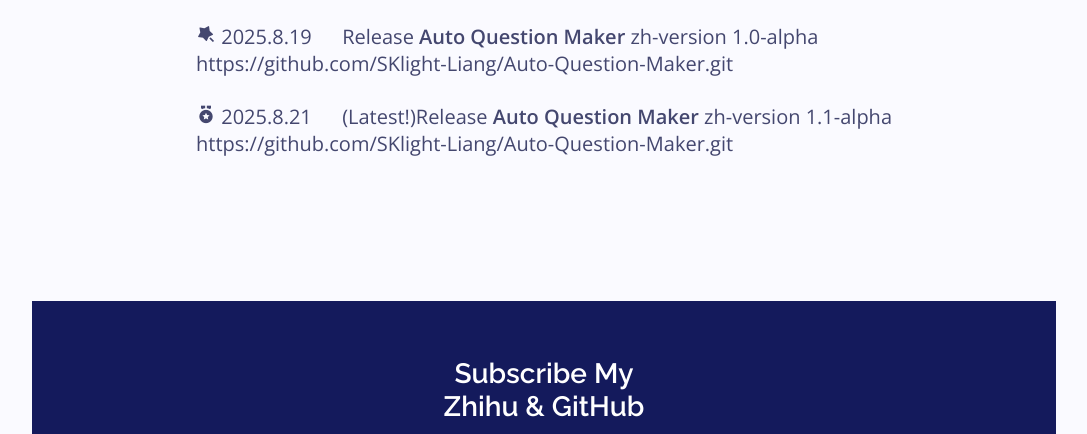
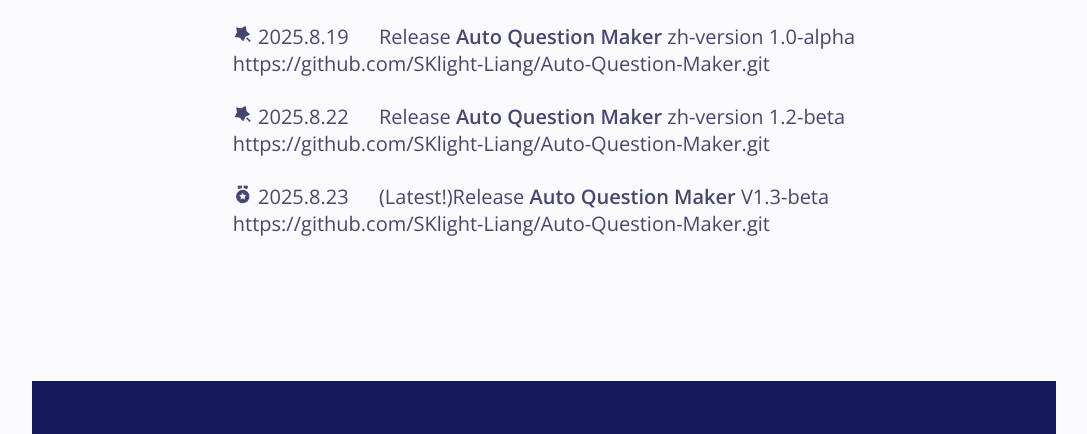
Before and after one commit to SKlight-Liang/SKlight-Liang.github.io, a plain HTML site: page index.html in a window 1280 px wide. Shown: the part 3100-3534 px from the top of the page, without its empty margins (96-1183 px from the left). Drawn offline with nearby package versions, Linux system fonts and the light colour scheme.

Commit message:
Update Latest News

```diff
--- a/index.html
+++ b/index.html
@@ -215,8 +215,13 @@
                             https://github.com/SKlight-Liang/Auto-Question-Maker.git <br>
                         </span>
                         <span class="news__detail">
+                            <i class="ri-magic-fill"></i>
+                            2025.8.22 &#12288; Release <b> Auto Question Maker </b> zh-version 1.2-beta <br>
+                            https://github.com/SKlight-Liang/Auto-Question-Maker.git <br>
+                        </span>
+                        <span class="news__detail">
                             <i class="ri-medal-fill"></i>
-                            2025.8.21 &#12288; (Latest!)Release <b> Auto Question Maker </b> zh-version 1.1-alpha <br>
+                            2025.8.23 &#12288; (Latest!)Release <b> Auto Question Maker </b> V1.3-beta <br>
                             https://github.com/SKlight-Liang/Auto-Question-Maker.git <br>
                         </span>
                     </div>
```
